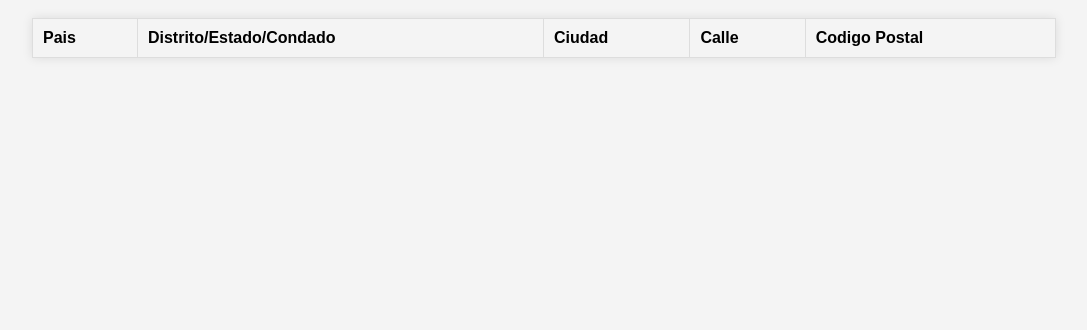
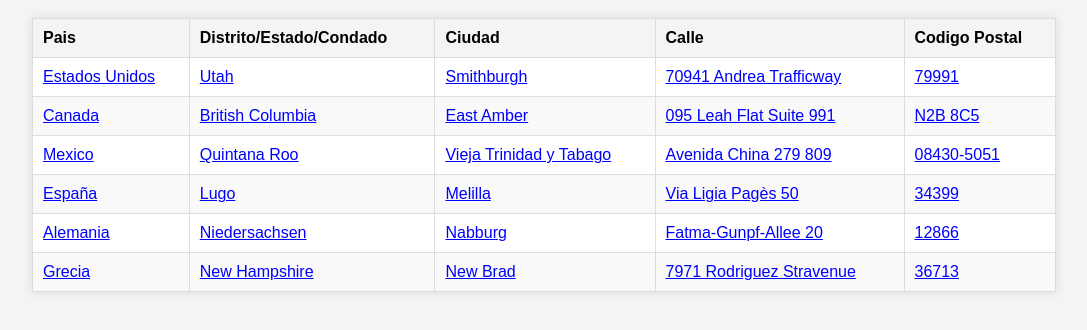
Before and after one commit to MarquitosCo/GeneradorDirecciones, a plain HTML site: page index.html in a window 1280 px wide. Shown: the part 60-390 px from the top of the page, without its empty margins (96-1183 px from the left). Drawn offline with Linux system fonts and the light colour scheme; some packages are replaced by stand-ins of ours; a script that the page names is missing.

Commit message:
Update index.html

```diff
--- a/index.html
+++ b/index.html
@@ -19,16 +19,17 @@
             const clipboard = new ClipboardJS('.copyable');
 
             clipboard.on('success', function(e) {
-                // No hacer nada en el evento de éxito
+                alert('Texto copiado al portapapeles: ' + e.text);
                 e.clearSelection();
             });
 
             clipboard.on('error', function(e) {
-                console.error('Error al copiar al portapapeles.');
+                alert('Error al copiar al portapapeles.');
             });
         });
     </script>
 </head>
+
 <body>
     <h1>Direcciones Falsas</h1>
     <table id="direcciones-table">
@@ -50,4 +51,23 @@
             .then(response => response.text())
             .then(data => {
                 const lines = data.split('\n');
-                const tableBody = document.querySelector('#direcci
+                const tableBody = document.querySelector('#direcciones-table tbody');
+                lines.slice(1).forEach(line => {
+                    if (line.trim()) {
+                        const [pais, estado, ciudad, calle, codigoPostal] = line.split(',');
+                        const row = document.createElement('tr');
+                        row.innerHTML = `
+                            <td class="copyable" data-clipboard-text="${pais}">${pais}</td>
+                            <td class="copyable" data-clipboard-text="${estado}">${estado}</td>
+                            <td class="copyable" data-clipboard-text="${ciudad}">${ciudad}</td>
+                            <td class="copyable" data-clipboard-text="${calle}">${calle}</td>
+                            <td class="copyable" data-clipboard-text="${codigoPostal}">${codigoPostal}</td>
+                        `;
+                        tableBody.appendChild(row);
+                    }
+                });
+            });
+    </script>
+</body>
+
+</html>
```
